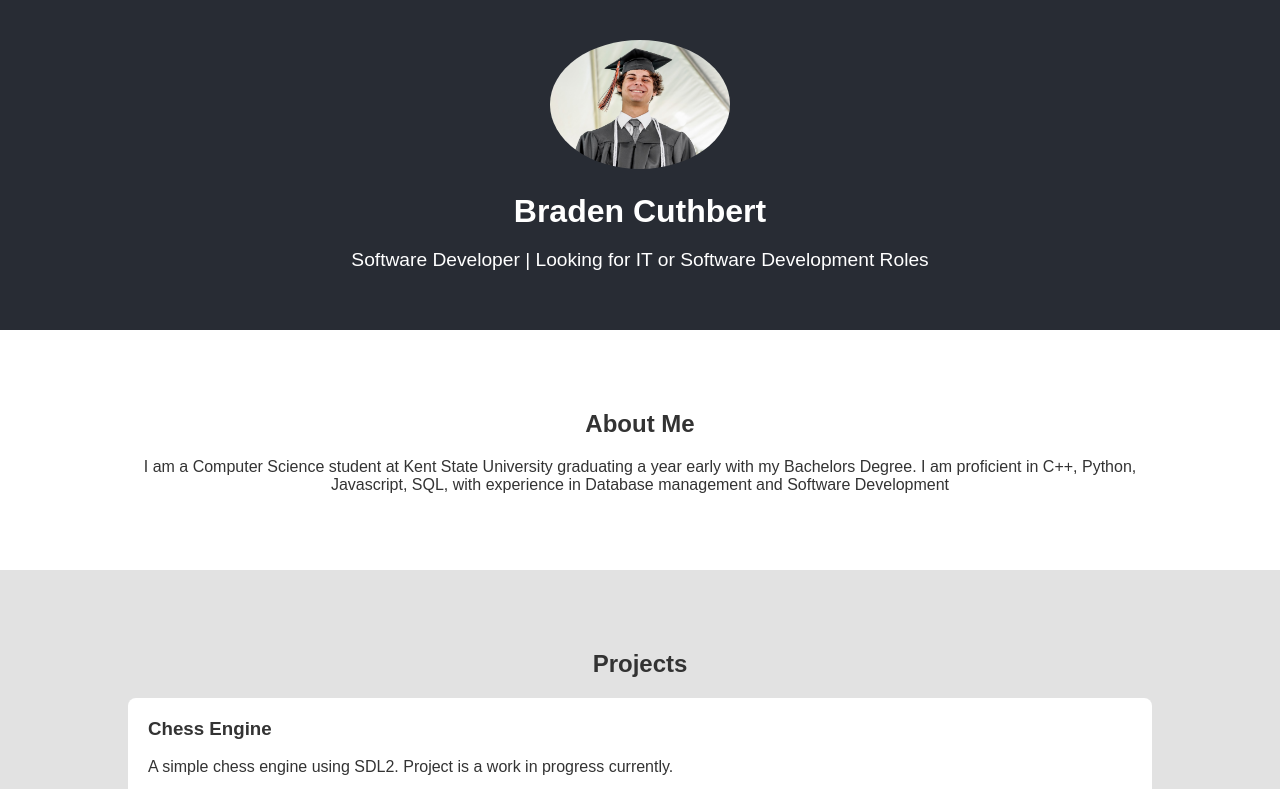
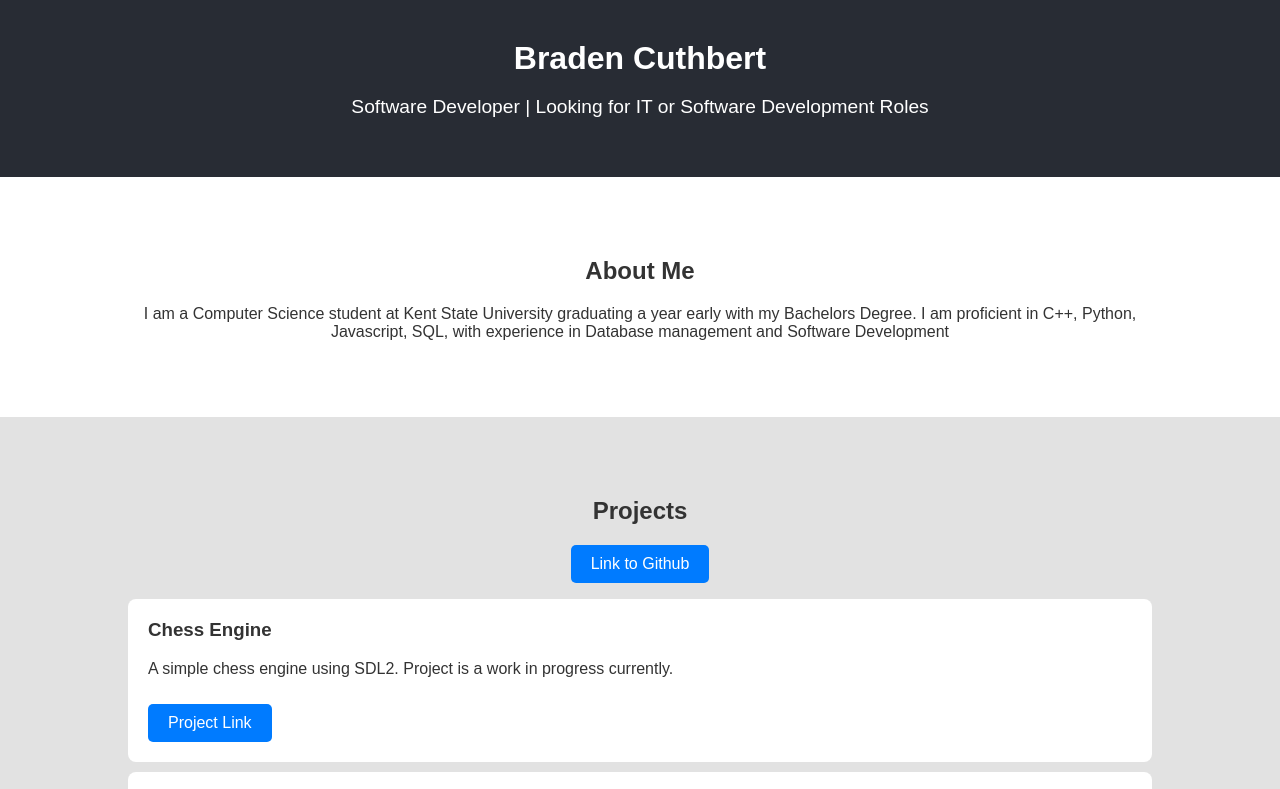
Before and after one commit to BCuthbert/portfolio, a plain HTML site: page index.html in a window 1280 px wide. Shown: the top 789 px of the page. Drawn offline with Linux system fonts and the light colour scheme.

Commit message:
Remove profile picture

```diff
--- a/index.html
+++ b/index.html
@@ -12,7 +12,6 @@
 <body>
     <header>
         <div class="container">
-            <img src="images/profilePicture.jpeg" alt="Your Profile Picture" class="profile-img">
             <h1>Braden Cuthbert</h1>
             <p>Software Developer | Looking for IT or Software Development Roles</p>
         </div>
@@ -30,6 +29,9 @@
     <section id="projects">
         <div class="container">
             <h2>Projects</h2>
+            <a href="https://github.com/BCuthbert"
+                style="display:block;margin-left:auto;margin-right:auto;width:fit-content;">Link to
+                Github</a>
             <ul>
                 <li>
                     <h3>Chess Engine</h3>
```
Also changed, not shown: images/profilePicture.jpeg (deleted).
